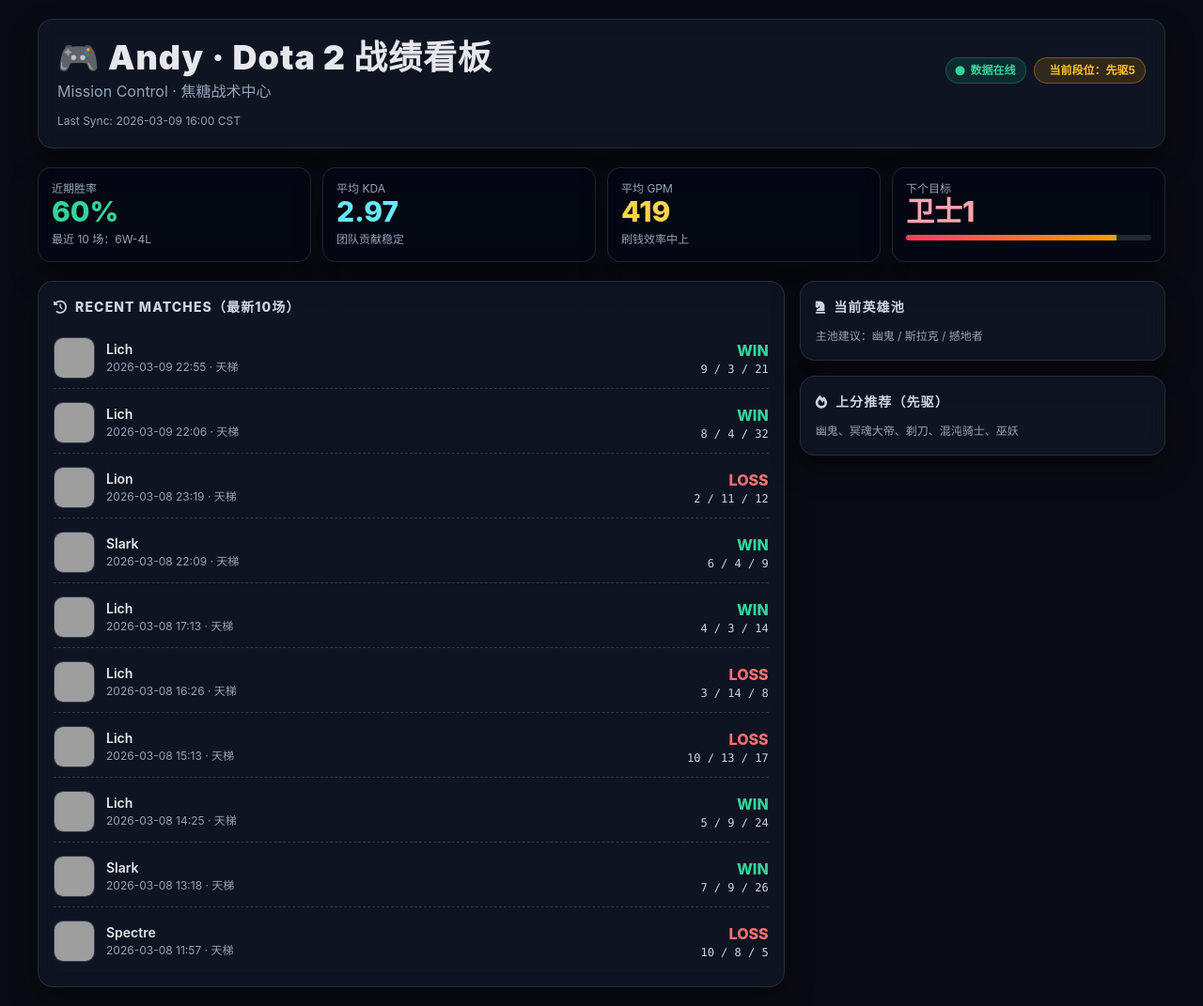
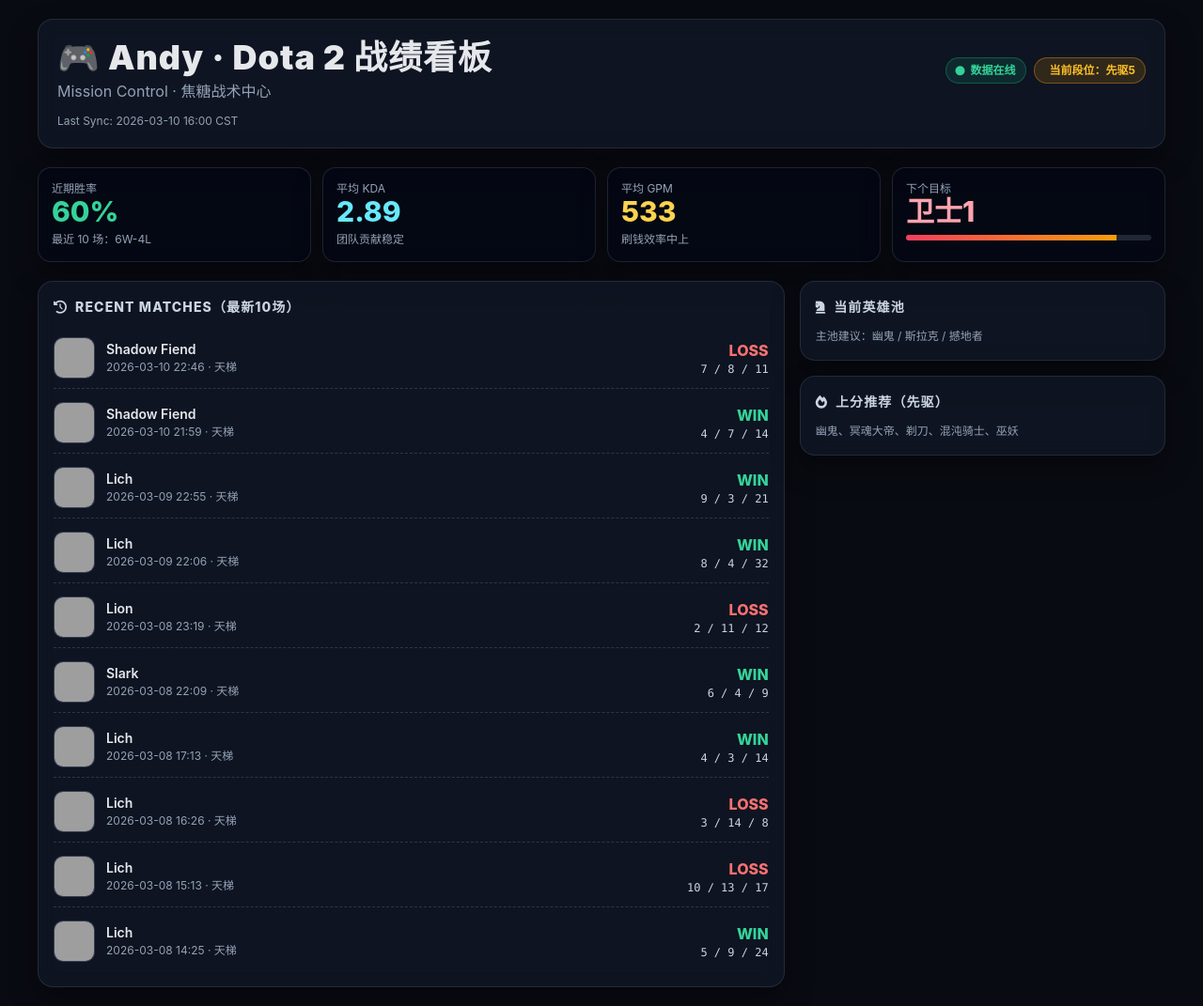
Before and after one commit to AndyLiuto/jiaotang-mission-control, a plain HTML site: page dota2.html in a window 1280 px wide. Shown: the whole page at 94% size. Drawn offline with nearby package versions, Linux system fonts and the light colour scheme; grey boxes are pictures that could not be loaded; some icons are missing.

Commit message:
Auto-update Dota dashboard data

```diff
--- a/dota2.html
+++ b/dota2.html
@@ -40,13 +40,13 @@
           <span class="chip chip-rank"><i class="fa-solid fa-shield-halved"></i> 当前段位：先驱5</span>
         </div>
       </div>
-      <div class="mt-3 text-xs text-slate-400">Last Sync: 2026-03-09 16:00 CST</div>
+      <div class="mt-3 text-xs text-slate-400">Last Sync: 2026-03-10 16:00 CST</div>
     </header>
 
     <section class="grid grid-cols-1 md:grid-cols-4 gap-3">
       <div class="glass metric"><div class="text-xs text-slate-400 uppercase">近期胜率</div><div class="v text-emerald-400">60%</div><div class="meta mt-1">最近 10 场：6W-4L</div></div>
-      <div class="glass metric"><div class="text-xs text-slate-400 uppercase">平均 KDA</div><div class="v text-cyan-300">2.97</div><div class="meta mt-1">团队贡献稳定</div></div>
-      <div class="glass metric"><div class="text-xs text-slate-400 uppercase">平均 GPM</div><div class="v text-amber-300">419</div><div class="meta mt-1">刷钱效率中上</div></div>
+      <div class="glass metric"><div class="text-xs text-slate-400 uppercase">平均 KDA</div><div class="v text-cyan-300">2.89</div><div class="meta mt-1">团队贡献稳定</div></div>
+      <div class="glass metric"><div class="text-xs text-slate-400 uppercase">平均 GPM</div><div class="v text-amber-300">533</div><div class="meta mt-1">刷钱效率中上</div></div>
       <div class="glass metric"><div class="text-xs text-slate-400 uppercase">下个目标</div><div class="v text-rose-300">卫士1</div><div class="bar mt-2"><span style="width:86%"></span></div></div>
     </section>
 
@@ -55,6 +55,34 @@
         <h2 class="section-title"><i class="fa-solid fa-clock-rotate-left"></i> Recent Matches（最新10场）</h2>
         <div class="space-y-1">
           <!-- RECENT_MATCHES_START -->
+          <div class="list-row">
+            <div class="flex items-center gap-3 min-w-0">
+              <div class="hero-avatar"><img src="https://cdn.cloudflare.steamstatic.com/apps/dota2/images/dota_react/heroes/nevermore.png" alt="Shadow Fiend" /></div>
+              <div class="min-w-0">
+                <div class="font-semibold text-sm truncate">Shadow Fiend</div>
+                <div class="meta">2026-03-10 22:46 · 天梯</div>
+              </div>
+            </div>
+            <div class="text-right">
+              <div class="text-red-400 font-extrabold">LOSS</div>
+              <div class="kda text-xs text-slate-300">7 / 8 / 11</div>
+            </div>
+          </div>
+
+          <div class="list-row">
+            <div class="flex items-center gap-3 min-w-0">
+              <div class="hero-avatar"><img src="https://cdn.cloudflare.steamstatic.com/apps/dota2/images/dota_react/heroes/nevermore.png" alt="Shadow Fiend" /></div>
+              <div class="min-w-0">
+                <div class="font-semibold text-sm truncate">Shadow Fiend</div>
+                <div class="meta">2026-03-10 21:59 · 天梯</div>
+              </div>
+            </div>
+            <div class="text-right">
+              <div class="text-emerald-400 font-extrabold">WIN</div>
+              <div class="kda text-xs text-slate-300">4 / 7 / 14</div>
+            </div>
+          </div>
+
           <div class="list-row">
             <div class="flex items-center gap-3 min-w-0">
               <div class="hero-avatar"><img src="https://cdn.cloudflare.steamstatic.com/apps/dota2/images/dota_react/heroes/lich.png" alt="Lich" /></div>
@@ -166,34 +194,6 @@
               <div class="kda text-xs text-slate-300">5 / 9 / 24</div>
             </div>
           </div>
-
-          <div class="list-row">
-            <div class="flex items-center gap-3 min-w-0">
-              <div class="hero-avatar"><img src="https://cdn.cloudflare.steamstatic.com/apps/dota2/images/dota_react/heroes/slark.png" alt="Slark" /></div>
-              <div class="min-w-0">
-                <div class="font-semibold text-sm truncate">Slark</div>
-                <div class="meta">2026-03-08 13:18 · 天梯</div>
-              </div>
-            </div>
-            <div class="text-right">
-              <div class="text-emerald-400 font-extrabold">WIN</div>
-              <div class="kda text-xs text-slate-300">7 / 9 / 26</div>
-            </div>
-          </div>
-
-          <div class="list-row">
-            <div class="flex items-center gap-3 min-w-0">
-              <div class="hero-avatar"><img src="https://cdn.cloudflare.steamstatic.com/apps/dota2/images/dota_react/heroes/spectre.png" alt="Spectre" /></div>
-              <div class="min-w-0">
-                <div class="font-semibold text-sm truncate">Spectre</div>
-                <div class="meta">2026-03-08 11:57 · 天梯</div>
-              </div>
-            </div>
-            <div class="text-right">
-              <div class="text-red-400 font-extrabold">LOSS</div>
-              <div class="kda text-xs text-slate-300">10 / 8 / 5</div>
-            </div>
-          </div>
           <!-- RECENT_MATCHES_END -->
         </div>
       </div>
```
Also changed, not shown: index.html (+11 -11 lines).
